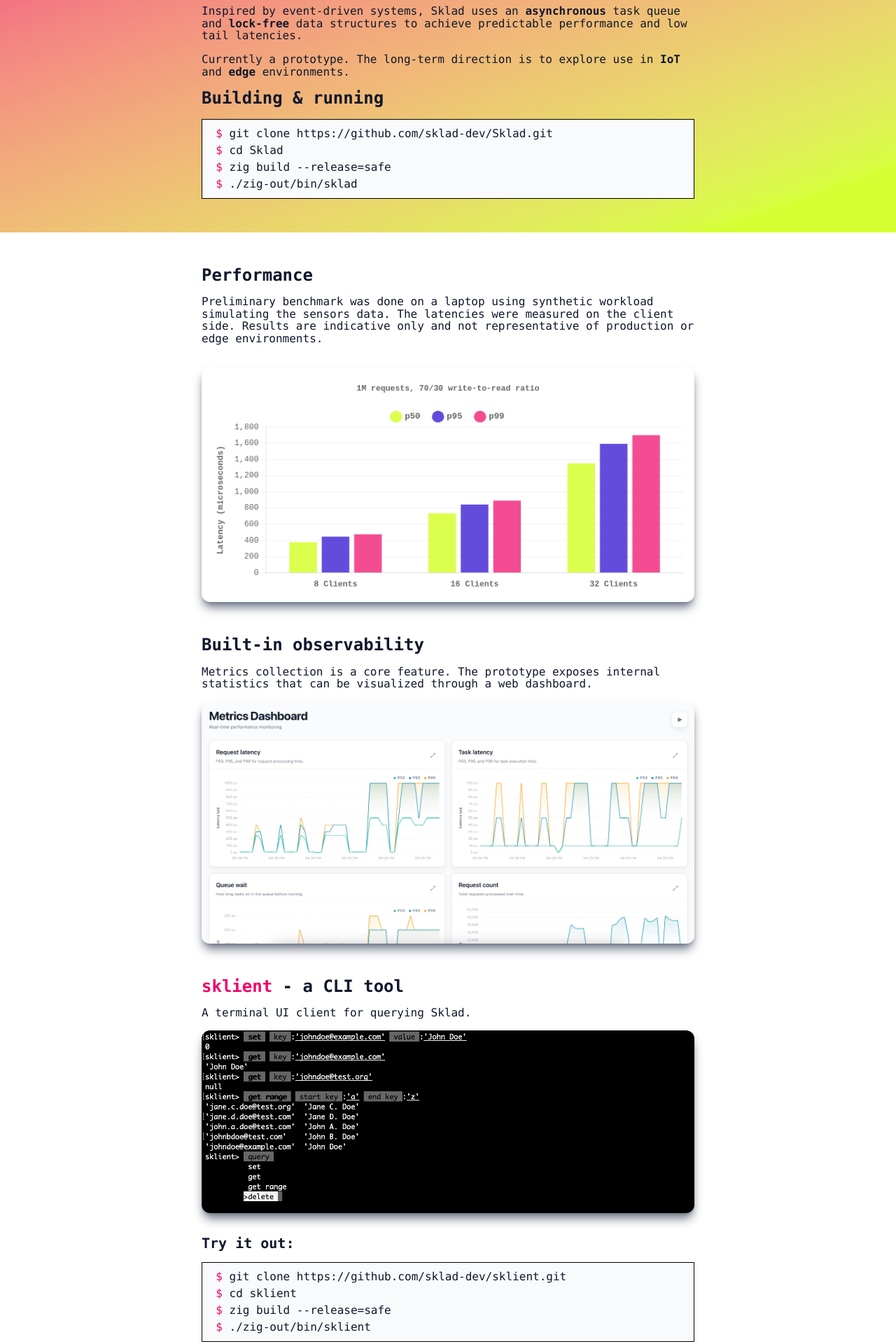
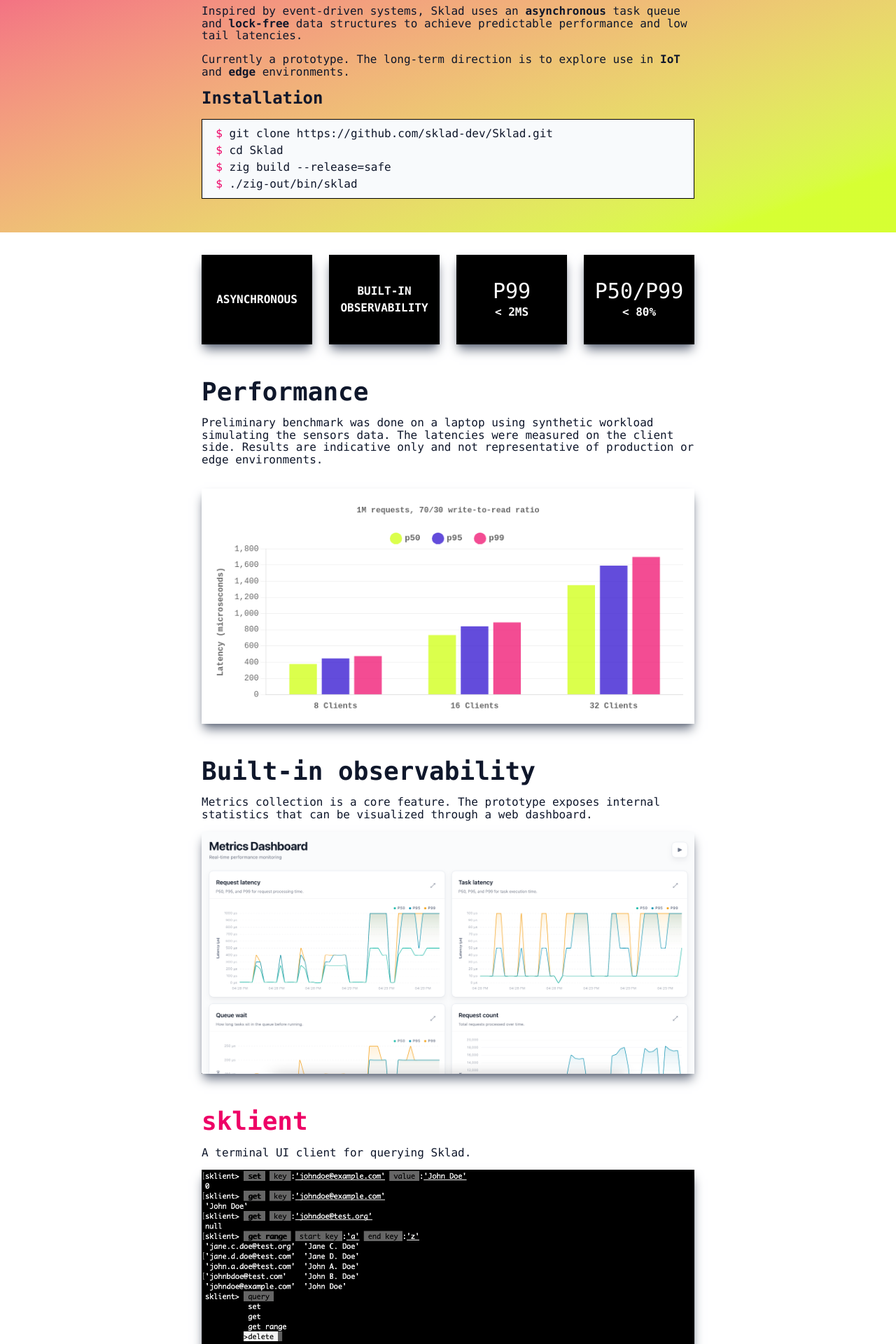
Before and after one commit to sklad-dev/sklad-dev.github.io, a Svelte app: page / in a window 1280 px wide. Shown: the part 200-2120 px from the top of the page at 70% size. Built offline with nearby package versions, Linux system fonts and the light colour scheme.

Commit message:
Add feature cards

```diff
--- a/src/App.svelte
+++ b/src/App.svelte
@@ -2,6 +2,8 @@
   import Header from './lib/Header.svelte';
   import Paragraph from './lib/Paragraph.svelte';
   import LatencyChart from './lib/LatencyChart.svelte';
+  import ImageContainer from './lib/ImageContainer.svelte';
+  import FeatureCard from './lib/FeatureCard.svelte';
 </script>
 
 <div class="w-screen text-slate-900 font-mono antialiased">
@@ -18,7 +20,7 @@
         Currently a prototype. The long-term direction is to explore use in <span class="font-extrabold">IoT</span> and <span class="font-extrabold">edge</span> environments.
       </Paragraph>
       <Paragraph class="text-2xl font-extrabold mt-2 md:mt-4">
-        Building & running
+        Installation
       </Paragraph>
       <div class="px-8 mb-4 w-full">
         <div class="overflow-x-auto text-left border border-black py-2 bg-slate-50">
@@ -30,8 +32,25 @@
       </div>
     </div>
   </div>
+  <div class="w-full px-8 pt-8 flex flex-row flex-wrap sm:flex-nowrap items-center justify-center gap-6 mx-auto max-w-3xl text-white">
+    <FeatureCard>
+      <div class="font-extrabold uppercase">Asynchronous</div>
+    </FeatureCard>
+    <FeatureCard>
+      <div class="font-extrabold uppercase">Built-in</div>
+      <div class="font-extrabold uppercase">observability</div>
+    </FeatureCard>
+    <FeatureCard>
+      <div class="text-3xl">P99</div>
+      <div class="font-extrabold uppercase">&lt; 2ms</div>
+    </FeatureCard>
+    <FeatureCard>
+      <div class="text-3xl">P50/P99</div>
+      <div class="font-extrabold uppercase">&lt; 80%</div>
+    </FeatureCard>
+  </div>
   <div class="w-full pt-8 pb-24 flex flex-col items-center mx-auto max-w-3xl">
-    <Paragraph class="text-2xl font-extrabold mt-2 md:mt-4">
+    <Paragraph class="text-4xl font-extrabold mt-2 md:mt-4">
       Performance
     </Paragraph>
     <Paragraph class="text-base">
@@ -39,34 +58,19 @@
       The latencies were measured on the client side. Results are indicative only and not representative of production or edge environments.
     </Paragraph>
     <LatencyChart/>
-    <Paragraph class="text-2xl font-extrabold mt-2 md:mt-4">
+    <Paragraph class="text-4xl font-extrabold mt-2 md:mt-4">
       Built-in observability
     </Paragraph>
     <Paragraph class="text-base">
       Metrics collection is a core feature. The prototype exposes internal statistics that can be visualized through a web dashboard.
     </Paragraph>
-    <div class="px-8 mb-8 w-full">
-      <img src="./src/assets/metrics-dashboard.png" alt="Metrics Dashboard screenshot" class="shadow-lg shadow-gray-500 rounded-xl">
-    </div>
-    <Paragraph class="text-2xl font-extrabold mt-2 md:mt-4">
-      <span class="text-[#ee0066]">sklient</span> - a CLI tool
+    <ImageContainer imageLink="./src/assets/metrics-dashboard.png" />
+    <Paragraph class="text-4xl font-extrabold mt-2 md:mt-4">
+      <span class="text-[#ee0066]">sklient</span>
     </Paragraph>
     <Paragraph class="text-base">
       A terminal UI client for querying Sklad.
     </Paragraph>
-    <div class="px-8 mb-8 w-full">
-      <img src="./src/assets/sklient.png" alt="sklient screenshot" class="shadow-lg shadow-gray-500 rounded-xl">
-    </div>
-    <Paragraph class="text-xl font-extrabold">
-      Try it out:
-    </Paragraph>
-    <div class="px-8 mb-4 w-full">
-      <div class="overflow-x-auto text-left border border-black py-2 bg-slate-50">
-<pre class="font-mono text-base"><code>  <span class="text-[#ee0066] select-none">$</span> git clone https://github.com/sklad-dev/sklient.git
-  <span class="text-[#ee0066] select-none">$</span> cd sklient
-  <span class="text-[#ee0066] select-none">$</span> zig build --release=safe
-  <span class="text-[#ee0066] select-none">$</span> ./zig-out/bin/sklient</code></pre>
-        </div>
-    </div>
+    <ImageContainer imageLink="./src/assets/sklient.png" />
   </div>
 </div>
--- /dev/null
+++ b/src/lib/FeatureCard.svelte
@@ -0,0 +1,3 @@
+<div class="flex flex-col justify-center items-center basis-1/4 h-32 min-w-34 bg-black shadow-lg shadow-gray-500">
+  <slot></slot>
+</div>
--- /dev/null
+++ b/src/lib/ImageContainer.svelte
@@ -0,0 +1,7 @@
+<script>
+  export let imageLink;
+</script>
+
+<div class="px-8 mb-8 w-full">
+  <img src={imageLink} alt="sklient screenshot" class="shadow-lg shadow-gray-500">
+</div>
--- a/src/lib/LatencyChart.svelte
+++ b/src/lib/LatencyChart.svelte
@@ -123,5 +123,5 @@
 </script>
 
 <div class="px-8 py-4 mb-4 w-full min-h-92">
-  <canvas bind:this={latencyChart} class="p-4 shadow-lg shadow-gray-500 rounded-xl"></canvas>
+  <canvas bind:this={latencyChart} class="p-4 shadow-lg shadow-gray-500"></canvas>
 </div>
```
